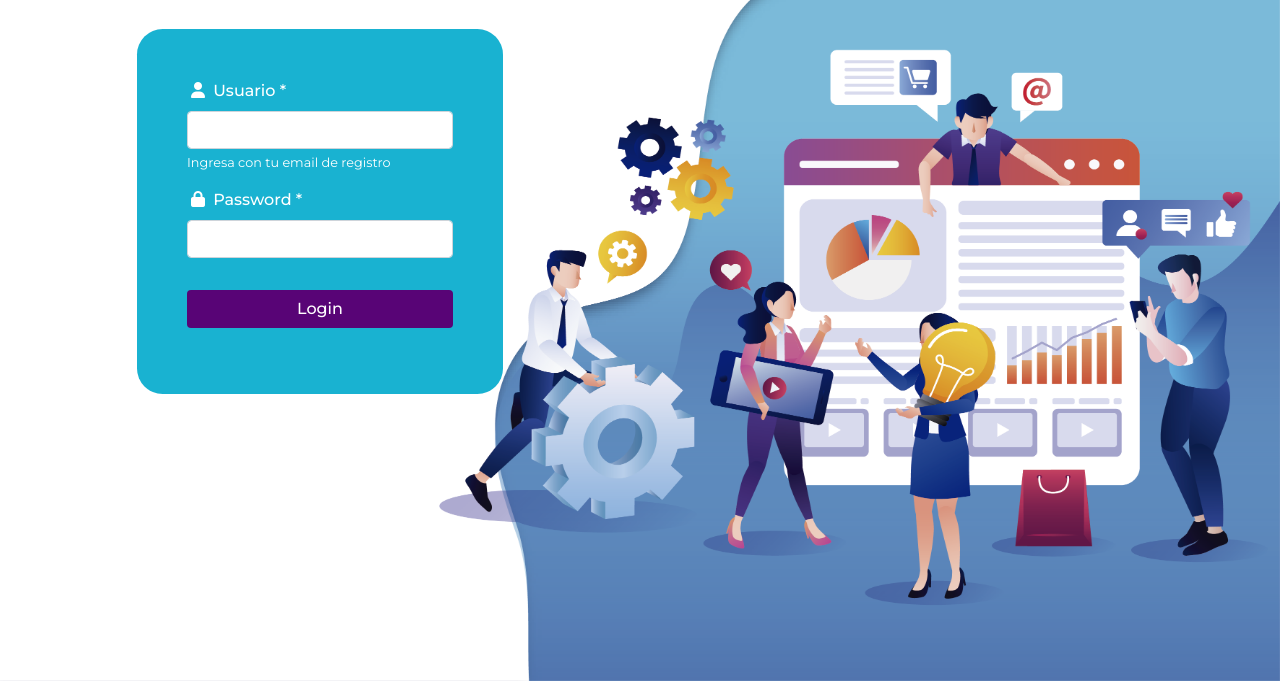
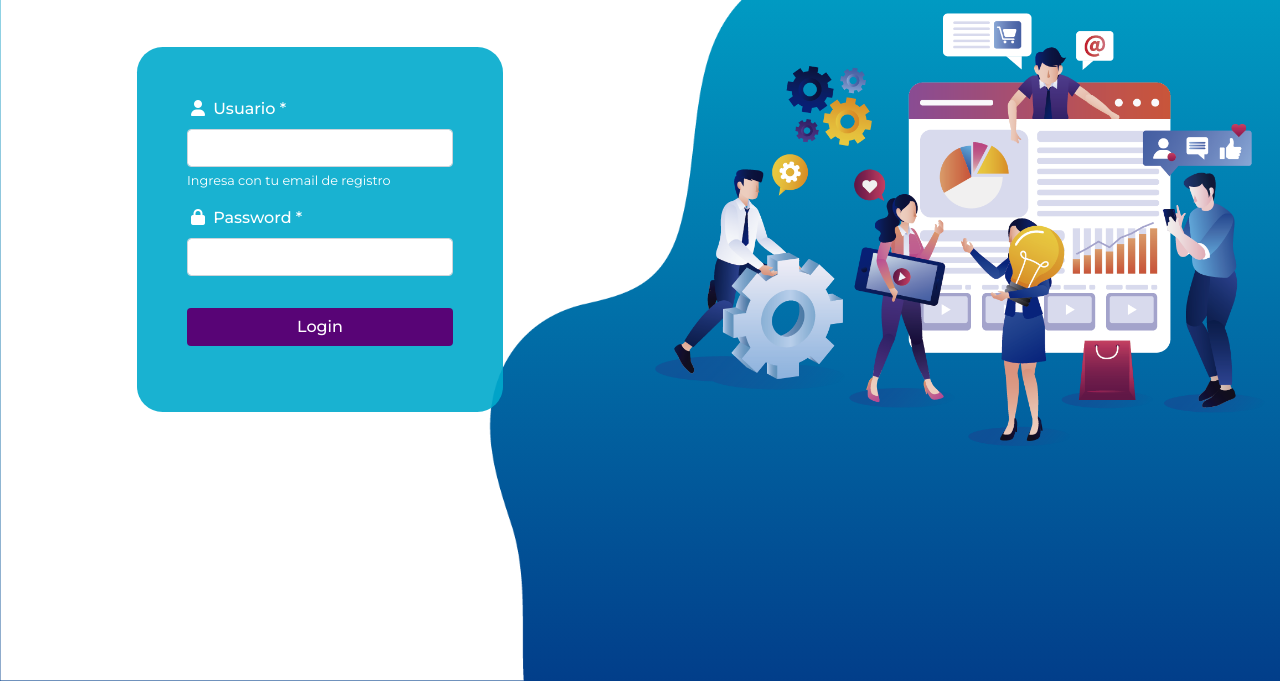
Before and after one commit to LuzSallietti/datawarehouse, a plain HTML site: page Frontend/index.html in a window 1280 px wide. Shown: the part 119-800 px from the top of the page. Drawn offline with nearby package versions, Linux system fonts and the light colour scheme.

Commit message:
login design changes

```diff
--- a/Frontend/css/partials/_login.scss
+++ b/Frontend/css/partials/_login.scss
@@ -14,7 +14,12 @@ html{
     font-size: 16px;
 }
 body{
-    background-color: $white;
+    background: rgb(0,170,204);
+    background: linear-gradient(180deg, rgba(0,170,204,1) 0%, rgba(2,62,138,1) 100%);
+    height: 100%;
+    margin: 0;
+    background-repeat: no-repeat;
+    background-attachment: fixed;
     font-family: $montserrat;
 
 }
@@ -107,3 +112,20 @@ label{
     font-size: 48px;
     font-weight: 500;
 }
+.shape{
+    position: absolute;
+    top:0;
+    z-index: -50;
+    svg{
+        width: 100vw;
+        height: 100vw;
+    }
+}
+.shape{
+    top:0;
+    padding: 0;
+    img{
+        width: 100%;
+        height: 100vh;
+    }
+}
--- a/Frontend/index.html
+++ b/Frontend/index.html
@@ -14,9 +14,7 @@
 </head>
 
 <body>
-  <div class="bk-img">
-    <img src="./img/mktagency.png" alt="ilustración de personas y elementos de marketing digital" class="w-100 h-100">
-  </div>
+
   <header>
     <nav class="navbar">
       <a class="navbar-brand m-3 d-flex align-items-center justify-content-center" href="#">
@@ -27,8 +25,11 @@
     </nav>
   </header>
   <main>
+    <div class="col-9 justify-content-start position-absolute shape">
+      <img src="./img/shape.png" alt="forma">
+    </div>
     <div class="container-fluid">
-      <div class="row mt-3 align-items-center">
+      <div class="row align-items-center justify-content-around">
         <div class="col-6 d-flex align-items-center">
           <!--login form-->
           <form class="m-auto" method="POST" action="http://localhost:3000/v1/login">
@@ -48,6 +49,10 @@
             </button>
           </form>
         </div>
+        <div class="col-6">
+          <img src="./img/mktpeople.png" alt="ilustración de personas y elementos de marketing digital"
+            class="w-100 h-auto">
+        </div>
       </div>
     </div>
   </main>
```
Also changed, not shown: Frontend/css/styles.css, Frontend/img/mktpeople.png (added), Frontend/img/shape.png (added), 1 other file.
